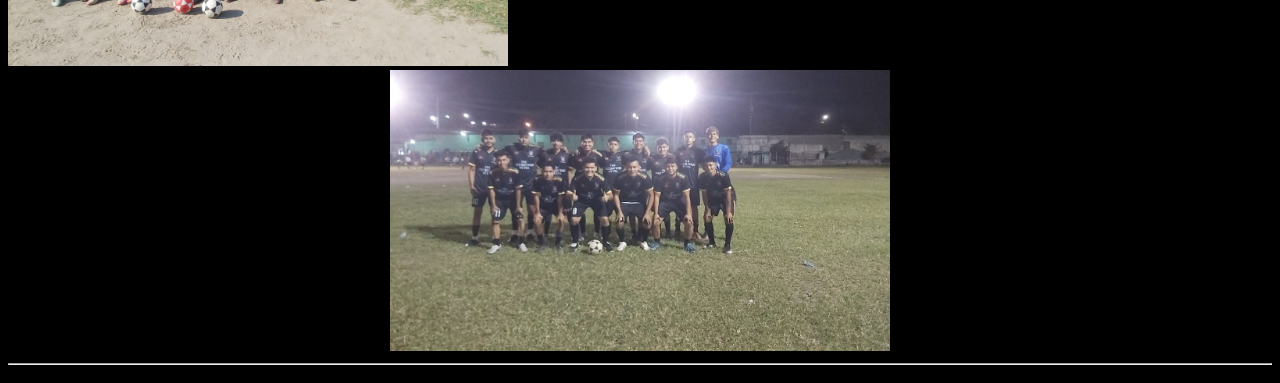
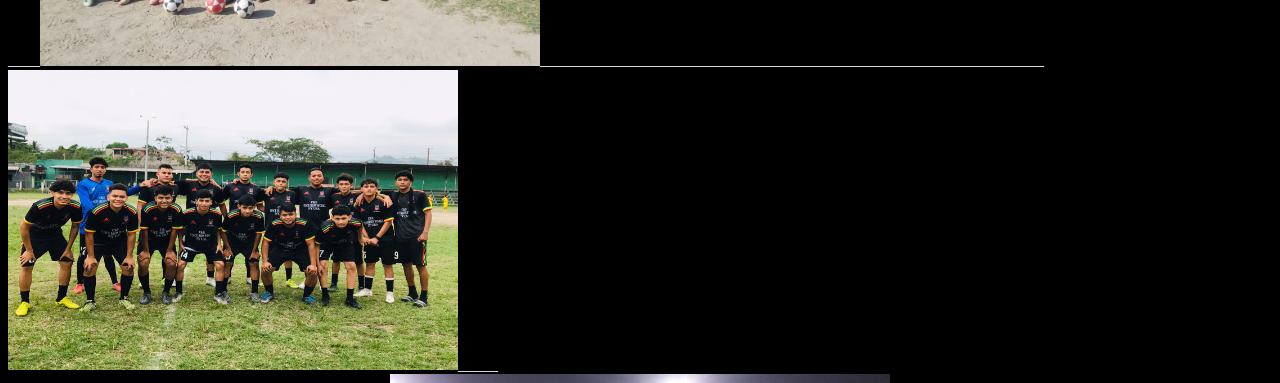
Before and after one commit to LucayoJr/ATLETICO-LEMPIRA, a plain HTML site: page index.html in a window 1280 px wide. Shown: the part 1147-1530 px from the top of the page. Drawn offline with Linux system fonts and the light colour scheme.

Commit message:
Add files via upload

```diff
--- a/index.html
+++ b/index.html
@@ -25,7 +25,7 @@
 <center>
     <h1>FOTO DE EQUIPO</h1>
     </center>
-<img src="img/equipo en porte.jpg" width="500"><center><img src="img/foto de equipo.jpeg" width="500"></center>
+____<img src="img/equipo en porte.jpg" width="500">_______________________________________________________________<img src="img/nuevo equipo.jpeg" width="450" height="300" >_____<center><img src="img/foto de equipo.jpeg" width="500"></center>
 <hr>
 <center>
     <h1>MEJORES JUGADAS</h1>
```
